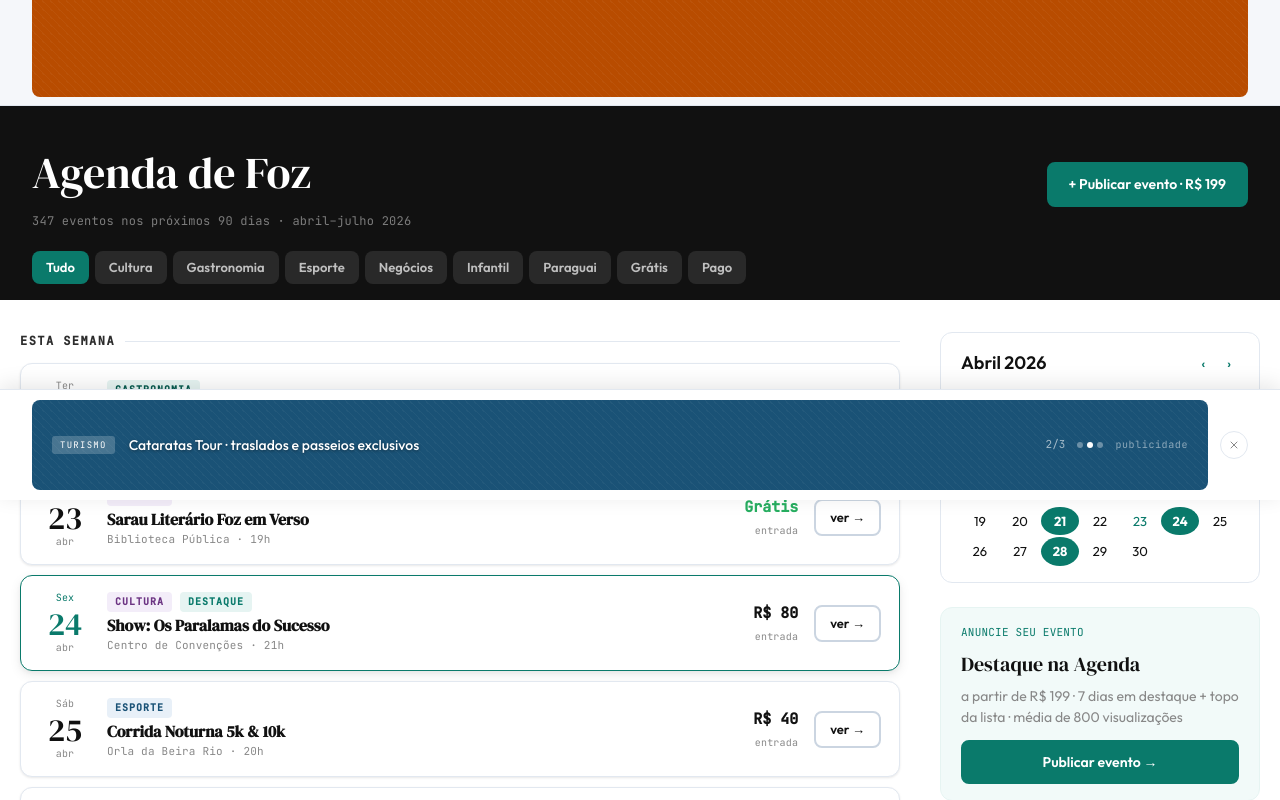
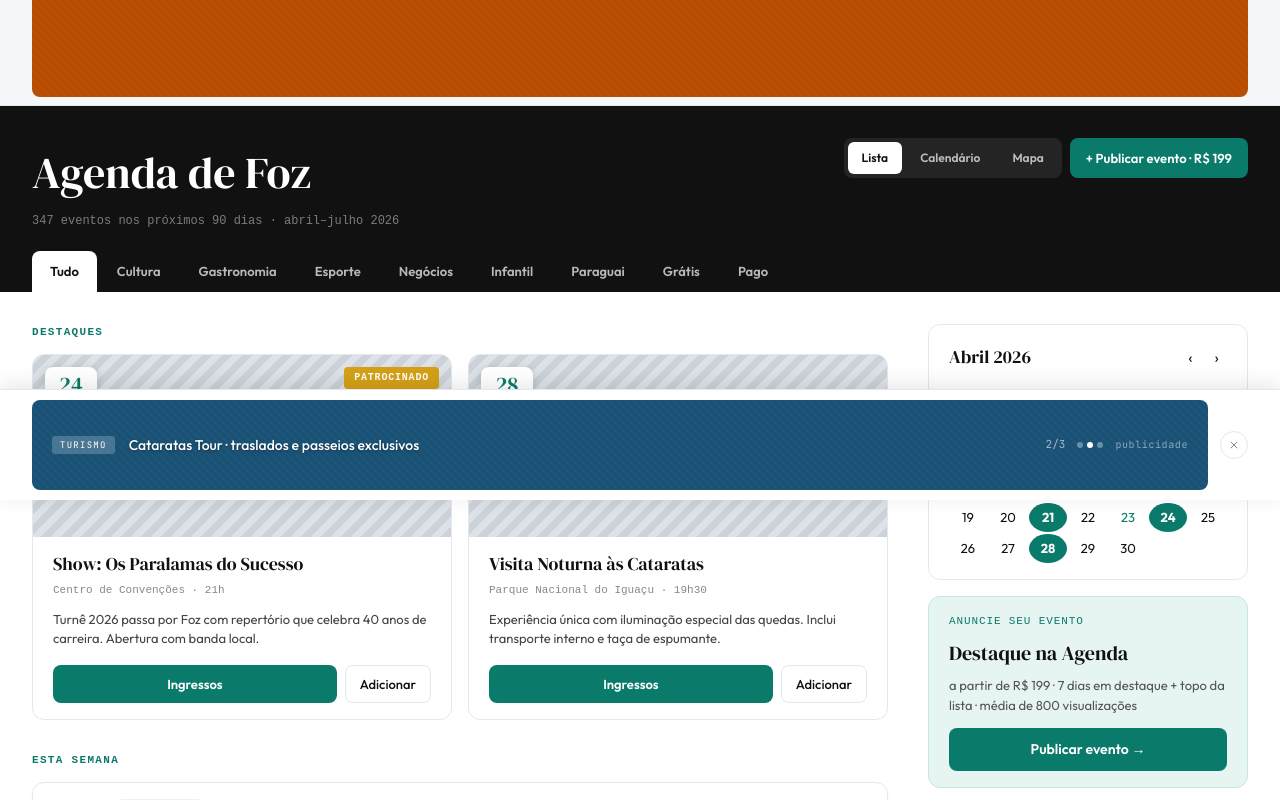
Before and after one commit to cristianodgt/foz-em-foco, a Next.js app: page /agenda in a window 1280 px wide. Shown: the part 300-1100 px from the top of the page. Built offline with nearby package versions, Linux system fonts and the light colour scheme.

Commit message:
Agenda: add Destaques section + tab-style filters glued to dark header (no pills); Lista/Calendario/Mapa toggle

```diff
--- a/src/app/(site)/agenda/page.tsx
+++ b/src/app/(site)/agenda/page.tsx
@@ -1,9 +1,26 @@
 "use client";
 
 import { useState } from "react";
-import Link from "next/link";
 
 const FILTERS = ["Tudo","Cultura","Gastronomia","Esporte","Negócios","Infantil","Paraguai","Grátis","Pago"];
+const VIEWS = ["Lista","Calendário","Mapa"];
+
+const DESTAQUES = [
+  {
+    d: "24", m: "abr",
+    t: "Show: Os Paralamas do Sucesso",
+    loc: "Centro de Convenções · 21h",
+    desc: "Turnê 2026 passa por Foz com repertório que celebra 40 anos de carreira. Abertura com banda local.",
+    sponsored: true,
+  },
+  {
+    d: "28", m: "abr",
+    t: "Visita Noturna às Cataratas",
+    loc: "Parque Nacional do Iguaçu · 19h30",
+    desc: "Experiência única com iluminação especial das quedas. Inclui transporte interno e taça de espumante.",
+    sponsored: false,
+  },
+];
 
 const EVENTS = [
   { d:"21", m:"abr", dw:"Ter", t:"Feira Gastronômica da Vila A",         cat:"Gastronomia", loc:"Gramadão · 18h–23h",             price:"Grátis",  highlight:false },
@@ -20,6 +37,7 @@ const MONTH_DATES = Array.from({ length: 30 }, (_, i) => i + 1);
 
 export default function AgendaPage() {
   const [activeFilter, setActiveFilter] = useState("Tudo");
+  const [activeView, setActiveView] = useState("Lista");
 
   const filtered = EVENTS.filter(e =>
     activeFilter === "Tudo" ||
@@ -28,31 +46,58 @@ export default function AgendaPage() {
     (activeFilter === "Pago"   && e.price !== "Grátis")
   );
 
+  const tabStyle = (active: boolean) => ({
+    padding: "10px 18px",
+    border: "none",
+    background: active ? "white" : "transparent",
+    color: active ? "#111" : "rgba(255,255,255,0.7)",
+    borderRadius: active ? "8px 8px 0 0" : 0,
+    fontSize: 13,
+    fontWeight: 600,
+    cursor: "pointer",
+    fontFamily: "inherit",
+  });
+
   return (
     <>
       {/* Hero */}
-      <div style={{ background: "var(--ink)", padding: "32px 0 0" }}>
-        <div className="container">
-          <div className="row between" style={{ marginBottom: 20, flexWrap: "wrap", gap: 12 }}>
+      <div style={{ background: "#111", padding: "32px 0 0" }}>
+        <div style={{ maxWidth: 1280, margin: "0 auto", padding: "0 32px" }}>
+          <div style={{ display: "flex", justifyContent: "space-between", alignItems: "flex-start", marginBottom: 20, flexWrap: "wrap", gap: 12 }}>
             <div>
-              <h1 style={{ fontFamily: "var(--font-serif)", fontSize: "clamp(28px,4vw,44px)", color: "white" }}>Agenda de Foz</h1>
-              <div className="t-mono" style={{ color: "rgba(255,255,255,.45)", marginTop: 4 }}>347 eventos nos próximos 90 dias · abril–julho 2026</div>
+              <h1 style={{ fontFamily: "DM Serif Display, Georgia, serif", fontSize: "clamp(28px,4vw,44px)", color: "white" }}>Agenda de Foz</h1>
+              <div style={{ fontFamily: "monospace", color: "rgba(255,255,255,.45)", marginTop: 4, fontSize: 12 }}>347 eventos nos próximos 90 dias · abril–julho 2026</div>
             </div>
-            <button className="btn btn-primary">+ Publicar evento · R$ 199</button>
+            <div style={{ display: "flex", gap: 8, alignItems: "center" }}>
+              <div style={{ display: "flex", gap: 4, padding: 4, background: "rgba(255,255,255,0.08)", borderRadius: 8 }}>
+                {VIEWS.map(v => (
+                  <button
+                    key={v}
+                    onClick={() => setActiveView(v)}
+                    style={{
+                      padding: "6px 14px",
+                      border: "none",
+                      background: activeView === v ? "white" : "transparent",
+                      color: activeView === v ? "#111" : "rgba(255,255,255,0.7)",
+                      borderRadius: 6,
+                      fontSize: 12,
+                      fontWeight: 600,
+                      cursor: "pointer",
+                    }}
+                  >{v}</button>
+                ))}
+              </div>
+              <button style={{ padding: "10px 16px", background: "#0a7a6b", color: "white", border: "none", borderRadius: 8, fontWeight: 600, fontSize: 13, cursor: "pointer" }}>+ Publicar evento · R$ 199</button>
+            </div>
           </div>
 
-          {/* Filters */}
-          <div style={{ display: "flex", gap: 6, flexWrap: "wrap", paddingBottom: 16 }}>
+          {/* Filter tabs — white active tab glued to header bottom */}
+          <div style={{ display: "flex", gap: 2, flexWrap: "wrap", marginTop: 20 }}>
             {FILTERS.map(f => (
               <button
                 key={f}
                 onClick={() => setActiveFilter(f)}
-                className="btn btn-sm"
-                style={{
-                  background: activeFilter === f ? "var(--teal)" : "rgba(255,255,255,.1)",
-                  color: activeFilter === f ? "white" : "rgba(255,255,255,.7)",
-                  border: "none",
-                }}
+                style={tabStyle(activeFilter === f)}
               >
                 {f}
               </button>
@@ -61,74 +106,114 @@ export default function AgendaPage() {
         </div>
       </div>
 
-      <div className="container" style={{ padding: "32px 20px" }}>
-        <div className="grid-main-side">
+      <div style={{ maxWidth: 1280, margin: "0 auto", padding: "32px" }}>
+        <div style={{ display: "grid", gridTemplateColumns: "1fr 320px", gap: 40, alignItems: "start" }}>
           <div>
-            <div className="sec-label bold" style={{ marginBottom: 12 }}>Esta semana</div>
+            {/* Destaques */}
+            <div style={{ fontFamily: "monospace", fontSize: 11, fontWeight: 600, letterSpacing: "0.12em", textTransform: "uppercase", color: "#0a7a6b", marginBottom: 12 }}>Destaques</div>
+            <div style={{ display: "grid", gridTemplateColumns: "1fr 1fr", gap: 16, marginBottom: 32 }}>
+              {DESTAQUES.map(ev => (
+                <div key={ev.t} style={{ background: "white", border: "1px solid #e2e8f0", borderRadius: 12, overflow: "hidden", display: "flex", flexDirection: "column" }}>
+                  {/* Image 16/7 */}
+                  <div style={{
+                    position: "relative",
+                    aspectRatio: "16 / 7",
+                    background: "#dde2e8",
+                    backgroundImage: "linear-gradient(135deg,#dde2e8 25%,#cdd2d8 25%,#cdd2d8 50%,#dde2e8 50%,#dde2e8 75%,#cdd2d8 75%)",
+                    backgroundSize: "20px 20px",
+                  }}>
+                    {/* Date badge */}
+                    <div style={{
+                      position: "absolute", top: 12, left: 12,
+                      background: "white", borderRadius: 8, padding: "6px 12px", textAlign: "center",
+                      boxShadow: "0 2px 8px rgba(0,0,0,0.15)", minWidth: 52,
+                    }}>
+                      <div style={{ fontFamily: "DM Serif Display, serif", fontSize: 22, lineHeight: 1, color: "#0a7a6b" }}>{ev.d}</div>
+                      <div style={{ fontFamily: "monospace", fontSize: 10, color: "#888", textTransform: "uppercase", marginTop: 2 }}>{ev.m}</div>
+                    </div>
+                    {ev.sponsored && (
+                      <div style={{
+                        position: "absolute", top: 12, right: 12,
+                        background: "#d4a017", color: "white", padding: "3px 10px", borderRadius: 4,
+                        fontFamily: "monospace", fontSize: 10, fontWeight: 700, letterSpacing: "0.08em",
+                      }}>PATROCINADO</div>
+                    )}
+                  </div>
+                  <div style={{ padding: "16px 20px", flex: 1, display: "flex", flexDirection: "column" }}>
+                    <div style={{ fontFamily: "DM Serif Display, Georgia, serif", fontSize: 18, lineHeight: 1.25, marginBottom: 6, color: "#111" }}>{ev.t}</div>
+                    <div style={{ fontFamily: "monospace", fontSize: 11, color: "#888", marginBottom: 10 }}>{ev.loc}</div>
+                    <div style={{ fontSize: 13, color: "#444", lineHeight: 1.5, marginBottom: 16, flex: 1 }}>{ev.desc}</div>
+                    <div style={{ display: "flex", gap: 8 }}>
+                      <button style={{ flex: 1, padding: "8px 14px", background: "#0a7a6b", color: "white", border: "none", borderRadius: 8, fontWeight: 600, fontSize: 13, cursor: "pointer" }}>Ingressos</button>
+                      <button style={{ padding: "8px 14px", background: "white", color: "#111", border: "1.5px solid #e2e8f0", borderRadius: 8, fontWeight: 500, fontSize: 13, cursor: "pointer" }}>Adicionar</button>
+                    </div>
+                  </div>
+                </div>
+              ))}
+            </div>
+
+            <div style={{ fontFamily: "monospace", fontSize: 11, fontWeight: 600, letterSpacing: "0.12em", textTransform: "uppercase", color: "#0a7a6b", marginBottom: 12 }}>Esta semana</div>
             {filtered.map(({ d, m, dw, t, cat, loc, price, highlight }) => (
               <div
                 key={t}
                 style={{
                   background: "white", border: "1.5px solid",
-                  borderColor: highlight ? "var(--teal)" : "var(--border)",
-                  borderRadius: "var(--r-l)", padding: "14px 18px", marginBottom: 10,
+                  borderColor: highlight ? "#0a7a6b" : "#e2e8f0",
+                  borderRadius: 12, padding: "14px 18px", marginBottom: 10,
                   display: "flex", gap: 16, alignItems: "center",
-                  boxShadow: highlight ? "var(--shadow-m)" : "var(--shadow-s)",
+                  boxShadow: highlight ? "0 4px 12px rgba(0,0,0,0.06)" : "0 1px 3px rgba(0,0,0,0.04)",
                 }}
               >
-                {/* Date badge */}
                 <div style={{ flexShrink: 0, textAlign: "center", width: 52 }}>
-                  <div className="t-mono" style={{ fontSize: 10, color: highlight ? "var(--teal)" : "var(--muted)", marginBottom: 2 }}>{dw}</div>
-                  <div style={{ fontFamily: "var(--font-serif)", fontSize: 32, lineHeight: 1, color: highlight ? "var(--teal)" : "var(--ink)" }}>{d}</div>
-                  <div className="t-mono" style={{ fontSize: 10, color: "var(--muted)" }}>{m}</div>
+                  <div style={{ fontFamily: "monospace", fontSize: 10, color: highlight ? "#0a7a6b" : "#888", marginBottom: 2 }}>{dw}</div>
+                  <div style={{ fontFamily: "DM Serif Display, serif", fontSize: 32, lineHeight: 1, color: highlight ? "#0a7a6b" : "#111" }}>{d}</div>
+                  <div style={{ fontFamily: "monospace", fontSize: 10, color: "#888" }}>{m}</div>
                 </div>
 
                 <div style={{ flex: 1 }}>
-                  <div className="row" style={{ gap: 8, marginBottom: 4 }}>
-                    <span className={`cat-tag ${cat.toLowerCase()}`}>{cat}</span>
-                    {highlight && <span className="cat-tag" style={{ background: "var(--teal-light)", color: "var(--teal)" }}>Destaque</span>}
+                  <div style={{ display: "flex", gap: 8, marginBottom: 4 }}>
+                    <span style={{ fontFamily: "monospace", fontSize: 10, fontWeight: 600, padding: "2px 8px", borderRadius: 4, background: "#e6f4f2", color: "#0a7a6b", textTransform: "uppercase" }}>{cat}</span>
+                    {highlight && <span style={{ fontFamily: "monospace", fontSize: 10, fontWeight: 600, padding: "2px 8px", borderRadius: 4, background: "#fff4d6", color: "#8a6b00", textTransform: "uppercase" }}>Destaque</span>}
                   </div>
-                  <div style={{ fontFamily: "var(--font-serif)", fontSize: 16, fontWeight: 600, marginBottom: 2, lineHeight: 1.2 }}>{t}</div>
-                  <div className="t-mono color-muted" style={{ fontSize: 11 }}>{loc}</div>
+                  <div style={{ fontFamily: "DM Serif Display, serif", fontSize: 16, fontWeight: 600, marginBottom: 2, lineHeight: 1.2 }}>{t}</div>
+                  <div style={{ fontFamily: "monospace", fontSize: 11, color: "#888" }}>{loc}</div>
                 </div>
 
                 <div style={{ textAlign: "right", flexShrink: 0 }}>
-                  <div style={{ fontFamily: "var(--font-mono)", fontSize: 15, fontWeight: 700, color: price === "Grátis" ? "var(--success)" : "var(--ink)", marginBottom: 4 }}>
+                  <div style={{ fontFamily: "monospace", fontSize: 15, fontWeight: 700, color: price === "Grátis" ? "#27ae60" : "#111", marginBottom: 4 }}>
                     {price}
                   </div>
-                  <div className="t-mono color-muted" style={{ fontSize: 10 }}>entrada</div>
+                  <div style={{ fontFamily: "monospace", fontSize: 10, color: "#888" }}>entrada</div>
                 </div>
-                <button className="btn btn-outline btn-sm">ver →</button>
+                <button style={{ padding: "6px 12px", background: "white", border: "1.5px solid #e2e8f0", borderRadius: 8, fontSize: 12, cursor: "pointer" }}>ver →</button>
               </div>
             ))}
 
             {filtered.length === 0 && (
-              <div style={{ background: "var(--paper-2)", borderRadius: "var(--r-l)", padding: 32, textAlign: "center" }}>
-                <div className="t-mono color-muted" style={{ fontSize: 13 }}>Nenhum evento encontrado para este filtro</div>
+              <div style={{ background: "#f5f7fa", borderRadius: 12, padding: 32, textAlign: "center" }}>
+                <div style={{ fontFamily: "monospace", color: "#888", fontSize: 13 }}>Nenhum evento encontrado para este filtro</div>
               </div>
             )}
 
-            <div style={{ background: "var(--ad-bg)", border: "1px dashed var(--ad-border)", borderRadius: "var(--r-m)", height: 200, display: "flex", alignItems: "center", justifyContent: "center", marginTop: 16 }}>
-              <span className="t-mono" style={{ color: "var(--ad)", fontSize: 11 }}>PUBLICIDADE · 970×250</span>
+            <div style={{ background: "#f5f7fa", border: "1px dashed #cbd5e0", borderRadius: 10, height: 200, display: "flex", alignItems: "center", justifyContent: "center", marginTop: 16 }}>
+              <span style={{ fontFamily: "monospace", color: "#888", fontSize: 11 }}>PUBLICIDADE · 970×250</span>
             </div>
           </div>
 
           {/* Sidebar */}
-          <aside className="sidebar-sticky">
-            {/* Mini calendar */}
-            <div style={{ background: "white", border: "1px solid var(--border)", borderRadius: "var(--r-l)", padding: "16px 20px" }}>
-              <div className="row between" style={{ marginBottom: 12 }}>
-                <span className="t-h4">Abril 2026</span>
-                <div className="row" style={{ gap: 6 }}>
-                  <button className="btn btn-ghost btn-sm" style={{ padding: "4px 8px" }}>‹</button>
-                  <button className="btn btn-ghost btn-sm" style={{ padding: "4px 8px" }}>›</button>
+          <aside style={{ display: "flex", flexDirection: "column", gap: 16, position: "sticky", top: 80 }}>
+            <div style={{ background: "white", border: "1px solid #e2e8f0", borderRadius: 12, padding: "16px 20px" }}>
+              <div style={{ display: "flex", justifyContent: "space-between", alignItems: "center", marginBottom: 12 }}>
+                <span style={{ fontFamily: "DM Serif Display, serif", fontSize: 18 }}>Abril 2026</span>
+                <div style={{ display: "flex", gap: 6 }}>
+                  <button style={{ padding: "4px 8px", border: "none", background: "transparent", cursor: "pointer" }}>‹</button>
+                  <button style={{ padding: "4px 8px", border: "none", background: "transparent", cursor: "pointer" }}>›</button>
                 </div>
               </div>
               <div style={{ display: "grid", gridTemplateColumns: "repeat(7,1fr)", gap: 2, textAlign: "center" }}>
                 {DAYS.map(d => (
-                  <div key={d} className="t-mono" style={{ fontSize: 9, color: "var(--muted)", padding: "4px 0" }}>{d}</div>
+                  <div key={d} style={{ fontFamily: "monospace", fontSize: 9, color: "#888", padding: "4px 0" }}>{d}</div>
                 ))}
-                {/* offset for April starting on Wednesday */}
                 {[0,1,2].map(i => <div key={`e${i}`} />)}
                 {MONTH_DATES.map(n => (
                   <div
@@ -136,8 +221,8 @@ export default function AgendaPage() {
                     style={{
                       padding: "4px", fontSize: 13,
                       borderRadius: "50%",
-                      background: [21,24,28].includes(n) ? "var(--teal)" : "transparent",
-                      color: [21,24,28].includes(n) ? "white" : n === 23 ? "var(--teal)" : "var(--ink)",
+                      background: [21,24,28].includes(n) ? "#0a7a6b" : "transparent",
+                      color: [21,24,28].includes(n) ? "white" : n === 23 ? "#0a7a6b" : "#111",
                       fontWeight: [21,24,28].includes(n) ? 700 : 400,
                       cursor: "pointer",
                     }}
@@ -146,16 +231,15 @@ export default function AgendaPage() {
               </div>
             </div>
 
-            {/* Publish CTA */}
-            <div style={{ background: "var(--teal-pale)", border: "1px solid var(--teal-light)", borderRadius: "var(--r-l)", padding: "16px 20px" }}>
-              <div className="t-mono" style={{ color: "var(--teal)", fontSize: 11, marginBottom: 6 }}>ANUNCIE SEU EVENTO</div>
-              <div style={{ fontFamily: "var(--font-serif)", fontSize: 20, marginBottom: 6 }}>Destaque na Agenda</div>
-              <div className="t-small color-muted" style={{ marginBottom: 12 }}>a partir de R$ 199 · 7 dias em destaque + topo da lista · média de 800 visualizações</div>
-              <button className="btn btn-primary" style={{ width: "100%", justifyContent: "center" }}>Publicar evento →</button>
+            <div style={{ background: "#e6f4f2", border: "1px solid #c5e8e2", borderRadius: 12, padding: "16px 20px" }}>
+              <div style={{ fontFamily: "monospace", color: "#0a7a6b", fontSize: 11, marginBottom: 6, letterSpacing: "0.08em" }}>ANUNCIE SEU EVENTO</div>
+              <div style={{ fontFamily: "DM Serif Display, serif", fontSize: 20, marginBottom: 6 }}>Destaque na Agenda</div>
+              <div style={{ fontSize: 13, color: "#555", marginBottom: 12 }}>a partir de R$ 199 · 7 dias em destaque + topo da lista · média de 800 visualizações</div>
+              <button style={{ width: "100%", padding: "10px", background: "#0a7a6b", color: "white", border: "none", borderRadius: 8, fontWeight: 600, fontSize: 14, cursor: "pointer" }}>Publicar evento →</button>
             </div>
 
-            <div style={{ background: "var(--ad-bg)", border: "1px dashed var(--ad-border)", borderRadius: "var(--r-m)", height: 250, display: "flex", alignItems: "center", justifyContent: "center" }}>
-              <span className="t-mono" style={{ color: "var(--ad)", fontSize: 11 }}>PUBLICIDADE · 300×250</span>
+            <div style={{ background: "#f5f7fa", border: "1px dashed #cbd5e0", borderRadius: 10, height: 250, display: "flex", alignItems: "center", justifyContent: "center" }}>
+              <span style={{ fontFamily: "monospace", color: "#888", fontSize: 11 }}>PUBLICIDADE · 300×250</span>
             </div>
           </aside>
         </div>
```
